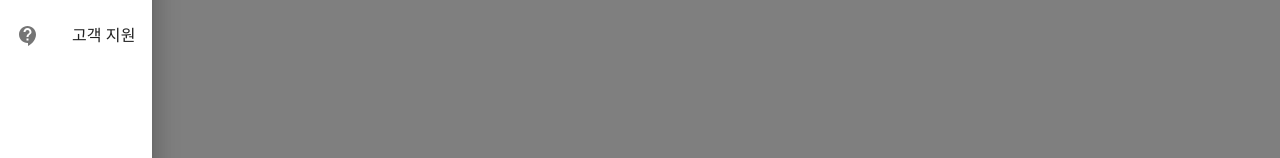
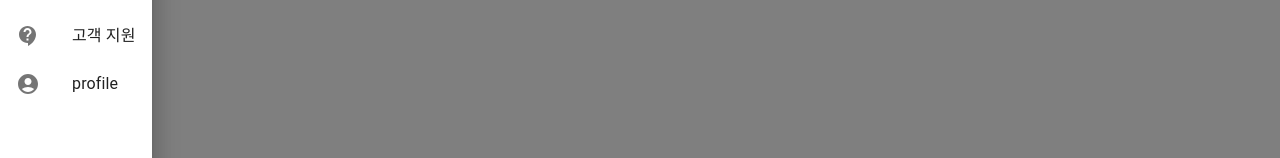
Before and after one commit to 95Donguk/Anywhere, a React (Create React App) app in the folder front/: page / in a window 1280 px wide. Both pictures are taken after a click on the button "메뉴 열기". Shown: the part 140-298 px from the top of the page. Built offline with nearby package versions, Linux system fonts and the light colour scheme.

Commit message:
add my_plan page

```diff
--- /dev/null
+++ b/front/src/Components/MyPlan.js
@@ -0,0 +1,5 @@
+
+function MyPlan(){
+    return<></>
+}
+export default MyPlan;
--- a/front/src/Components/NavBar.js
+++ b/front/src/Components/NavBar.js
@@ -13,12 +13,14 @@ import {
   import ContactSupportIcon from '@mui/icons-material/ContactSupport';
   import styled from "styled-components";
 import { Link } from "react-router-dom";
+import { AccountCircle } from "@mui/icons-material";
 
   const menuItems = [
     { text: '홈', icon: <HomeIcon />, link: '/' },
     { text: 'profile', icon: <ExploreIcon />, link:'/sign_up' },
     { text: '예약', icon: <BookIcon />, link: '/plan' },
     { text: '고객 지원', icon: <ContactSupportIcon />, link: '/support' },
+    { text: 'profile', icon: <AccountCircle/>, link: '/profile' },
   ];
 
 function NavBar(){
--- a/front/src/Components/Profile.js
+++ b/front/src/Components/Profile.js
@@ -1,5 +1,10 @@
+import { useSelector } from "react-redux";
 
 function Profile(){
-    return <>profile</>
+    const me = useSelector((state)=>state.user.filter((v)=>v.on === true));
+    return <>
+    profile
+    <h1>{me[0].member_name}</h1>
+    </>
 }
 export default Profile;
```
